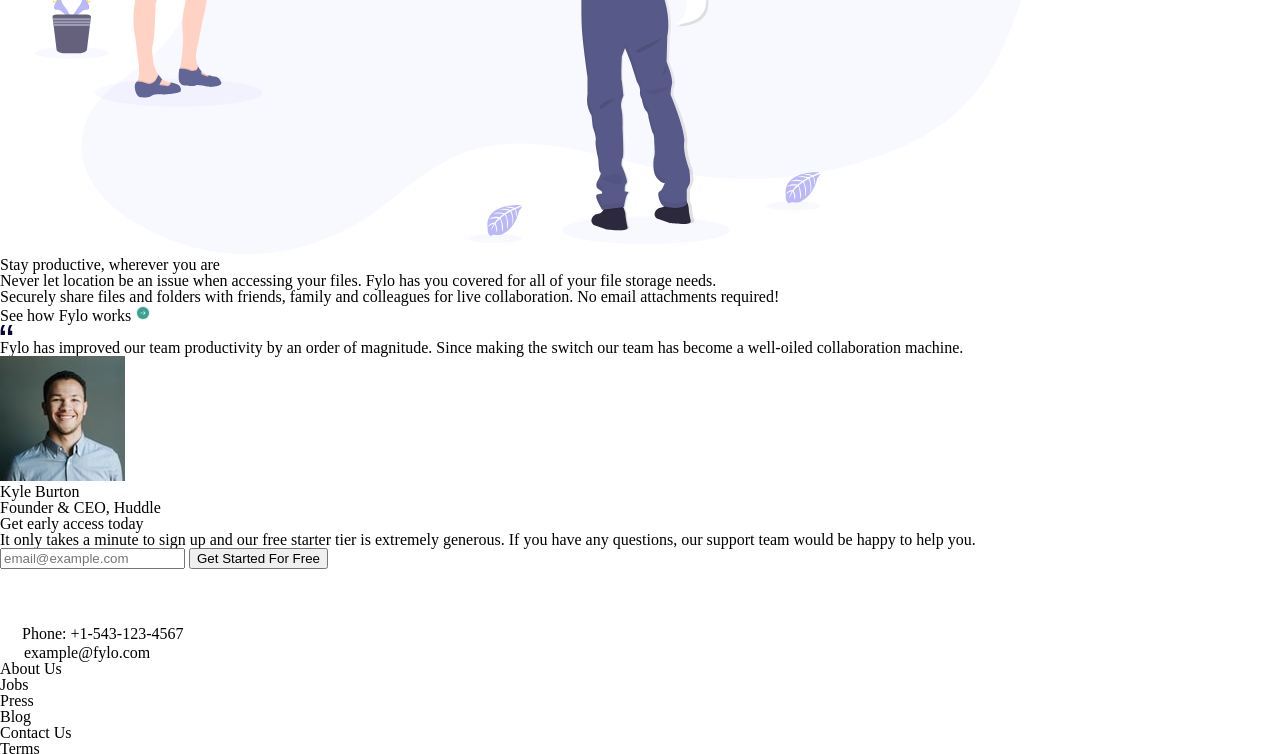
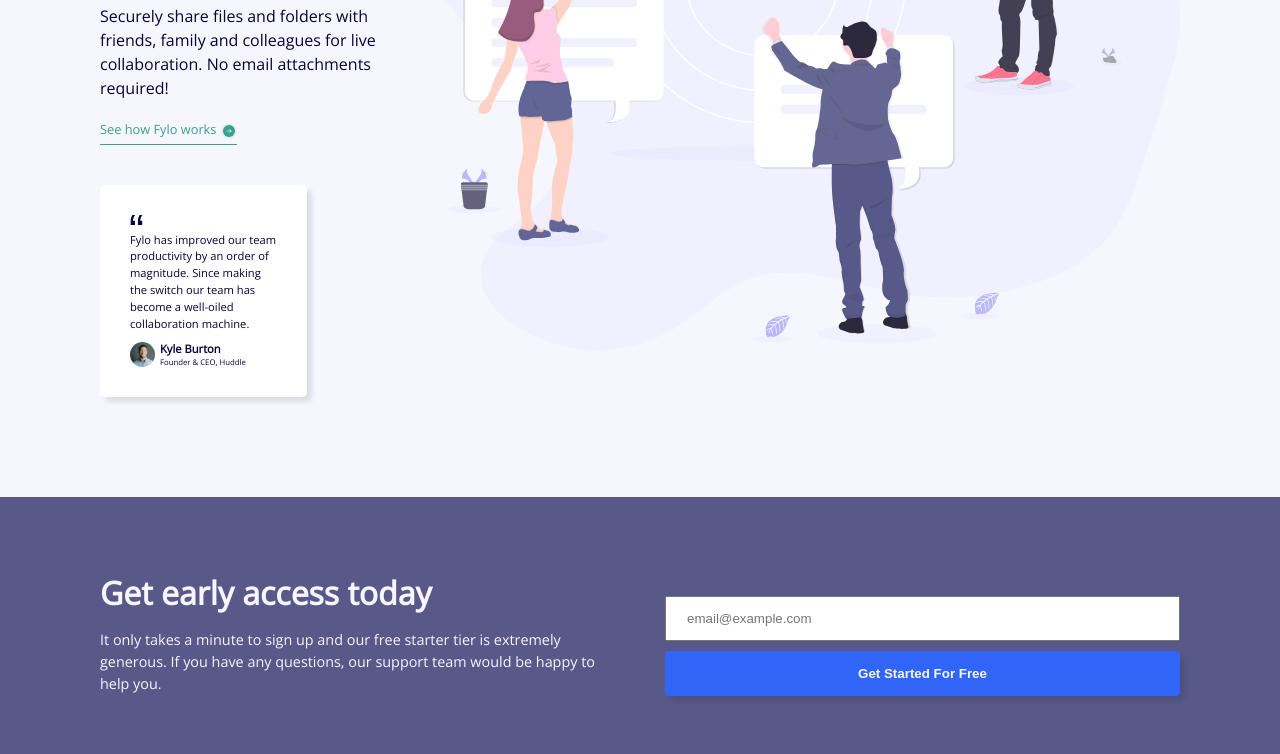
Before and after one commit to Arlaxia/fylo-landing-page, a plain HTML site: page index.html in a window 1280 px wide. Shown: the part 1610-2364 px from the top of the page. Drawn offline with nearby package versions, Linux system fonts and the light colour scheme.

Commit message:
desktop style css

```diff
--- /dev/null
+++ b/css/style-desktop.css
@@ -0,0 +1,264 @@
+@import url("https://fonts.googleapis.com/css2?family=Raleway:wght@400;700&display=swap");
+@import url("https://fonts.googleapis.com/css2?family=Open+Sans&family=Raleway:wght@400;700&display=swap");
+
+:root {
+  --primary-dark-blue: hsl(243, 87%, 12%);
+  --primary-des-blue: hsl(238, 22%, 44%);
+  --accent-bright-blue: hsl(224, 93%, 58%);
+  --accent-moderate-cyan: hsl(170, 45%, 43%);
+  --neutral-grayish-blue: hsl(240, 75%, 98%);
+  --neutral-light-gray: hsl(0, 0%, 75%);
+
+  --heading-font: "Raleway", sans-serif;
+  --body-font: "Open Sans", sans-serif;
+}
+
+body {
+  font-family: var(--body-font);
+  color: var(--primary-dark-blue);
+}
+
+/* Navbar */
+.navbar {
+  display: flex;
+  align-items: center;
+  justify-content: space-between;
+
+  padding: 50px;
+  font-family: var(--heading-font);
+}
+
+.navbar--logo {
+  width: 200px;
+}
+
+.navbar--links ul {
+  display: flex;
+  align-items: center;
+  justify-content: space-between;
+  gap: 40px;
+
+  font-size: 1rem;
+}
+
+/* Get started section */
+.get-started {
+  padding: 100px;
+
+  display: flex;
+  flex-flow: row-reverse;
+  align-items: center;
+  gap: 30px;
+}
+
+.get-started--image {
+  width: 100%;
+}
+
+.get-started--title {
+  font-family: var(--heading-font);
+  font-weight: 700;
+  font-size: 2rem;
+  line-height: 1.5;
+
+  margin: 30px 0;
+}
+
+.get-started--text {
+  margin: 30px 0;
+  line-height: 1.2;
+}
+
+.get-started--form {
+  gap: 10px;
+}
+
+.get-started--form input[type="email"] {
+  padding: 13px 20px;
+  width: 50%;
+}
+
+.get-started--form button {
+  border: none;
+  background-color: var(--accent-bright-blue);
+  color: var(--neutral-grayish-blue);
+  font-weight: bold;
+  padding: 15px;
+  border-radius: 4px;
+  box-shadow: 5px 5px 5px rgba(0, 0, 0, 0.1);
+}
+
+/* Productive section */
+.curve {
+  width: 100%;
+  position: relative;
+  top: 2px;
+}
+
+.productive {
+  padding: 100px;
+  padding-top: 0;
+  background-color: var(--neutral-grayish-blue);
+
+  display: flex;
+  flex-flow: row-reverse;
+  align-items: center;
+  gap: 30px;
+}
+
+.productive--image {
+  width: 70%;
+}
+
+.productive--body {
+  flex-shrink: 0;
+}
+
+.productive--title {
+  font-family: var(--heading-font);
+  font-weight: 700;
+  font-size: 2rem;
+  line-height: 1.5;
+
+  margin: 30px 0;
+}
+
+.productive--text {
+  margin-bottom: 20px;
+  line-height: 1.5;
+}
+
+.productive--link {
+  display: inline-flex;
+  gap: 5px;
+  color: var(--accent-moderate-cyan);
+  font-size: 0.8rem;
+
+  padding-bottom: 5px;
+  border-bottom: 1px solid var(--accent-moderate-cyan);
+  margin-bottom: 30px;
+}
+
+.productive--link img {
+  margin: auto 0;
+}
+
+.testimonial {
+  padding: 30px;
+  background-color: white;
+  border-radius: 5px;
+  width: 50%;
+  font-size: 0.7rem;
+  margin-top: 10px;
+  box-shadow: 5px 5px 5px rgba(0, 0, 0, 0.1);
+}
+
+.testimonial--quote {
+  text-align: left;
+  border: 1px black;
+  line-height: 1.5;
+  margin-bottom: 10px;
+}
+
+.testimonial--footer {
+  font-size: smaller;
+  font-weight: bold;
+  display: flex;
+  justify-content: flex-start;
+  align-items: center;
+  gap: 5px;
+}
+
+.testimonial--footer h3 {
+  font-weight: bold;
+  margin-bottom: 5px;
+  font-size: 0.7rem;
+}
+
+.testimonial--footer div {
+  font-size: smaller;
+  font-weight: normal;
+  text-align: left;
+}
+
+.testimonial--image {
+  width: 25px;
+  border-radius: 50%;
+}
+
+/* Early access section */
+.early-access {
+  background-color: var(--primary-des-blue);
+  padding: 80px 100px;
+
+  display: flex;
+  align-items: center;
+  gap: 50px;
+}
+
+.early-access--body {
+  width: 50%;
+}
+
+.early-access--title {
+  font-size: 2rem;
+  font-weight: bold;
+  color: var(--neutral-grayish-blue);
+  margin-bottom: 20px;
+}
+
+.early-access--quote {
+  color: var(--neutral-grayish-blue);
+  margin-bottom: 20px;
+  line-height: 1.5;
+  font-size: 0.9rem;
+}
+
+.early-access--form {
+  display: flex;
+  flex-flow: column;
+  gap: 10px;
+  width: 50%;
+  margin-left: auto;
+  margin-right: auto;
+}
+.early-access--form input[type="email"] {
+  padding: 13px 20px;
+}
+
+.early-access--form button {
+  border: none;
+  background-color: var(--accent-bright-blue);
+  color: var(--neutral-grayish-blue);
+  font-weight: bold;
+  padding: 15px;
+  border-radius: 4px;
+  box-shadow: 5px 5px 5px rgba(0, 0, 0, 0.1);
+}
+
+/* Footer */
+.footer {
+  background-color: var(--primary-dark-blue);
+  text-align: left;
+  padding: 100px;
+  color: var(--neutral-grayish-blue);
+}
+
+.footer svg {
+  margin-bottom: 30px;
+}
+
+.footer--links {
+  display: flex;
+  justify-content: space-between;
+}
+
+.footer--links li {
+  margin: 20px 0;
+}
+
+.footer--icons {
+  display: flex;
+  justify-content: center;
+  gap: 10px;
+}
--- a/index.html
+++ b/index.html
@@ -19,6 +19,11 @@
     rel="stylesheet"
     href="/css/style-mobile.css"
     media="(max-width:400px)"
+    />
+    <link
+      rel="stylesheet"
+      href="/css/style-desktop.css"
+      media="(min-width:400px)"
     />
     <script
       src="https://kit.fontawesome.com/d3e73ca55d.js"
@@ -44,6 +49,7 @@
           src="/images/illustration-1.svg"
           alt="illustration-1"
         />
+        <div class="get-started--body">
           <h2 class="get-started--title">
             All your files in one secure location, accessible anywhere.
           </h2>
@@ -60,6 +66,7 @@
               required
             />
             <button type="submit">Get Started</button>
+        </div>
         </form>
       </section>
 
@@ -70,6 +77,7 @@
           src="/images/illustration-2.svg"
           alt="illustration-2"
         />
+        <div class="testimonial--body">
           <h2 class="productive--title">Stay productive, wherever you are</h2>
           <p class="productive--text">
             Never let location be an issue when accessing your files. Fylo has you
@@ -96,22 +104,24 @@
                 alt="avatar-testimonial"
                 class="testimonial--image"
               />
-
               <div>
                 <h3>Kyle Burton</h3>
                 <p>Founder & CEO, Huddle</p>
               </div>
             </footer>
           </article>
+        </div>
       </section>
 
       <section class="early-access">
+        <div class="early-access--body">
           <h2 class="early-access--title">Get early access today</h2>
           <p class="early-access--quote">
             It only takes a minute to sign up and our free starter tier is
             extremely generous. If you have any questions, our support team would
             be happy to help you.
           </p>
+        </div>
         <form class="early-access--form" action="noway">
           <input
             type="email"
@@ -146,6 +156,7 @@
           </g>
         </g>
       </svg>
+      <div class="footer--links">
         <ul>
           <li>
             <img src="/images/icon-phone.svg" alt="" /> Phone: +1-543-123-4567
@@ -168,6 +179,7 @@
           <i class="fa-brands fa-twitter"></i>
           <i class="fa-brands fa-instagram"></i>
         </div>
+      </div>
     </footer>
 
     <footer>
```
Lines whose indentation alone changed are shown as unchanged.
